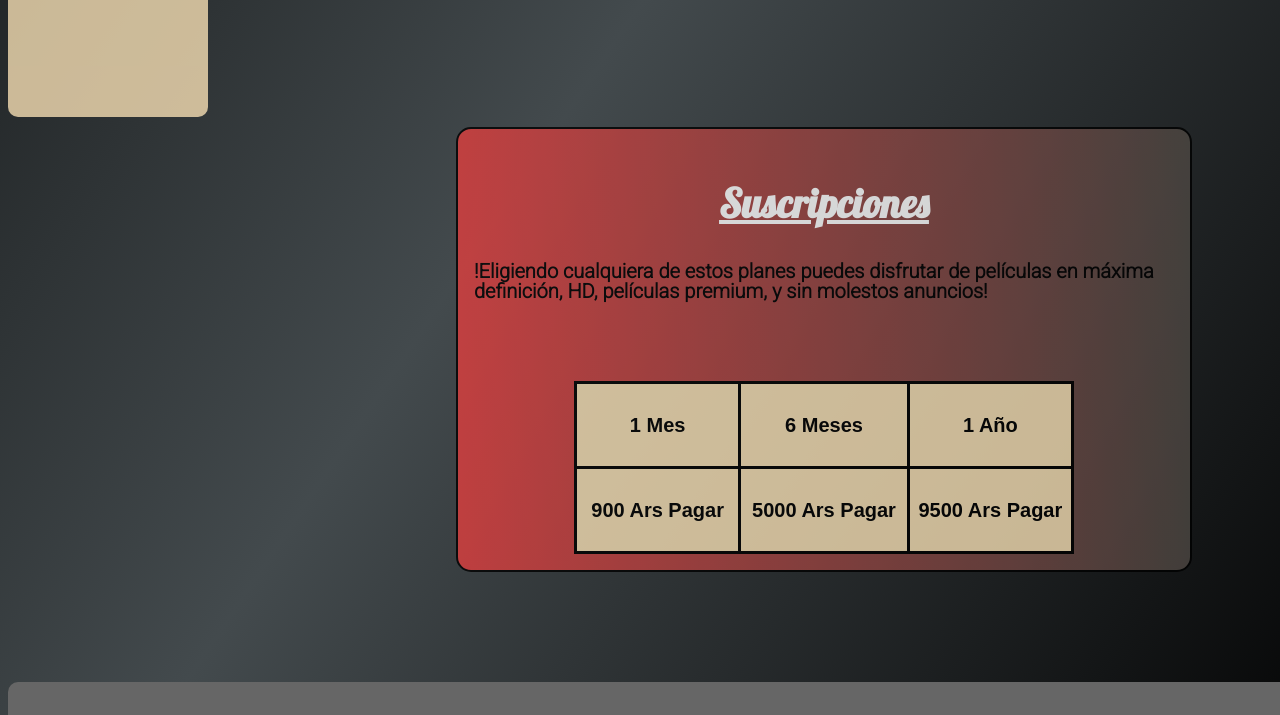
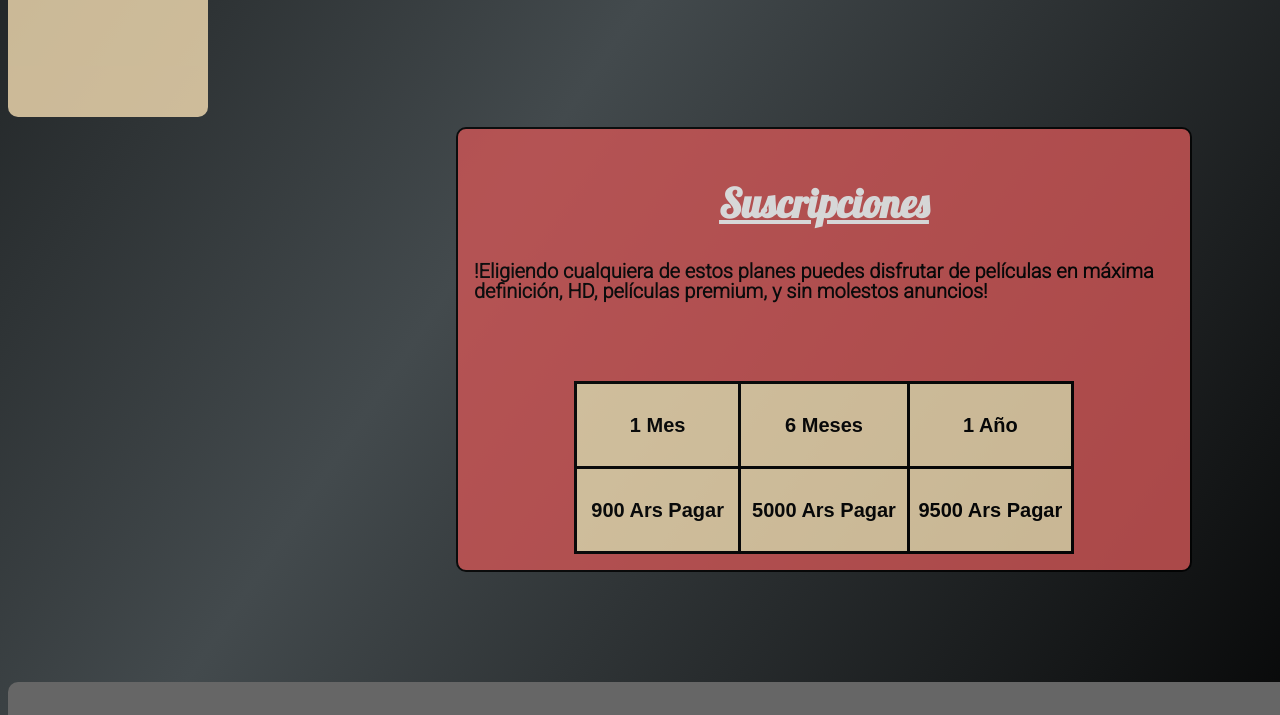
Before and after one commit to AgustinSamouelian/movieCenter, a website: page Index.html in a window 1280 px wide. Shown: the part 951-1666 px from the top of the page. Drawn offline with nearby package versions, Linux system fonts and the light colour scheme.

Commit message:
ProyectoFinal

```diff
--- a/Index.css
+++ b/Index.css
@@ -304,8 +304,8 @@
 .contenidoPago {
 
     width: 700px;
-    background-image: linear-gradient(to left, rgb(77, 72, 67), rgb(224, 63, 63));
-    border-radius: 15px;
+    background-color: rgb(209, 86, 86);
+    border-radius: 10px;
     border: 2px solid;
     padding: 16px;
 }
```
